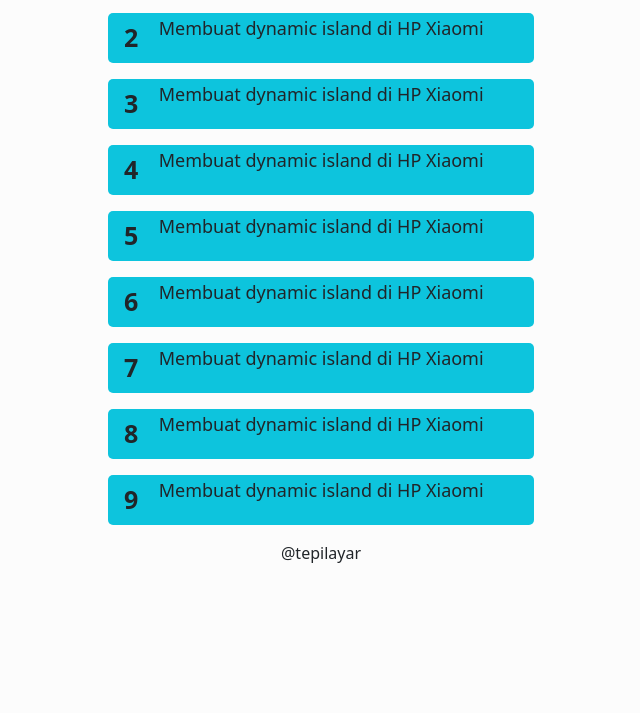
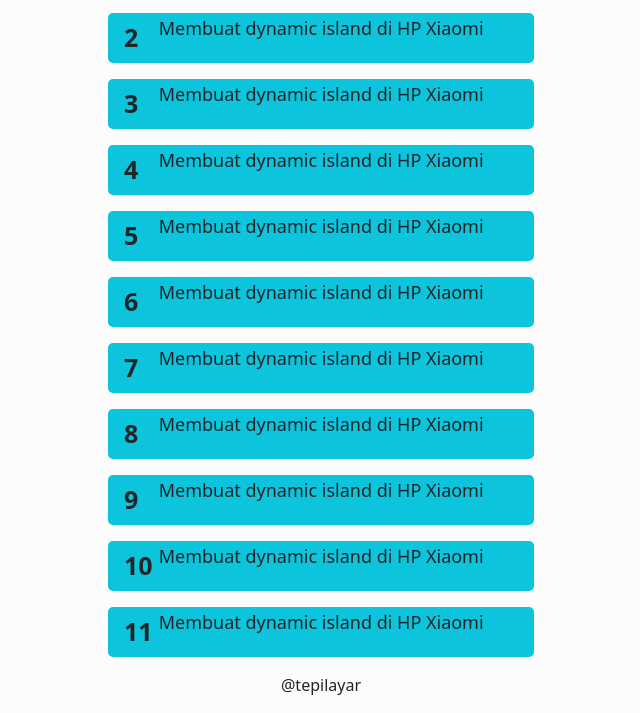
Before and after one commit to Tepilayar/daftartutorial, a plain HTML site: page index.html in a window 1280 px wide. Shown: the part 243-956 px from the top of the page, without its empty margins (319-959 px from the left). Before the commit the page ends 824 px from the top, so only its background shows below. Drawn offline with nearby package versions, Linux system fonts and the light colour scheme; a web font is replaced by a local one.

Commit message:
Update index.html
list

```diff
--- a/index.html
+++ b/index.html
@@ -100,6 +100,16 @@
                 <div class="col-1 my-auto nomorlist p-auto text-center">9</div>
                 <div class="col-11 lh-sm">Membuat dynamic island di HP Xiaomi</div>
               </div>
+              <div class="clearfix mt-3"></div>
+              <div class="row p-1 col-lg-5 listtutor">
+                <div class="col-1 my-auto nomorlist p-auto text-center">10</div>
+                <div class="col-11 lh-sm">Membuat dynamic island di HP Xiaomi</div>
+              </div>
+              <div class="clearfix mt-3"></div>
+              <div class="row p-1 col-lg-5 listtutor">
+                <div class="col-1 my-auto nomorlist p-auto text-center">11</div>
+                <div class="col-11 lh-sm">Membuat dynamic island di HP Xiaomi</div>
+              </div>
             </div>
 
         </div>
```
